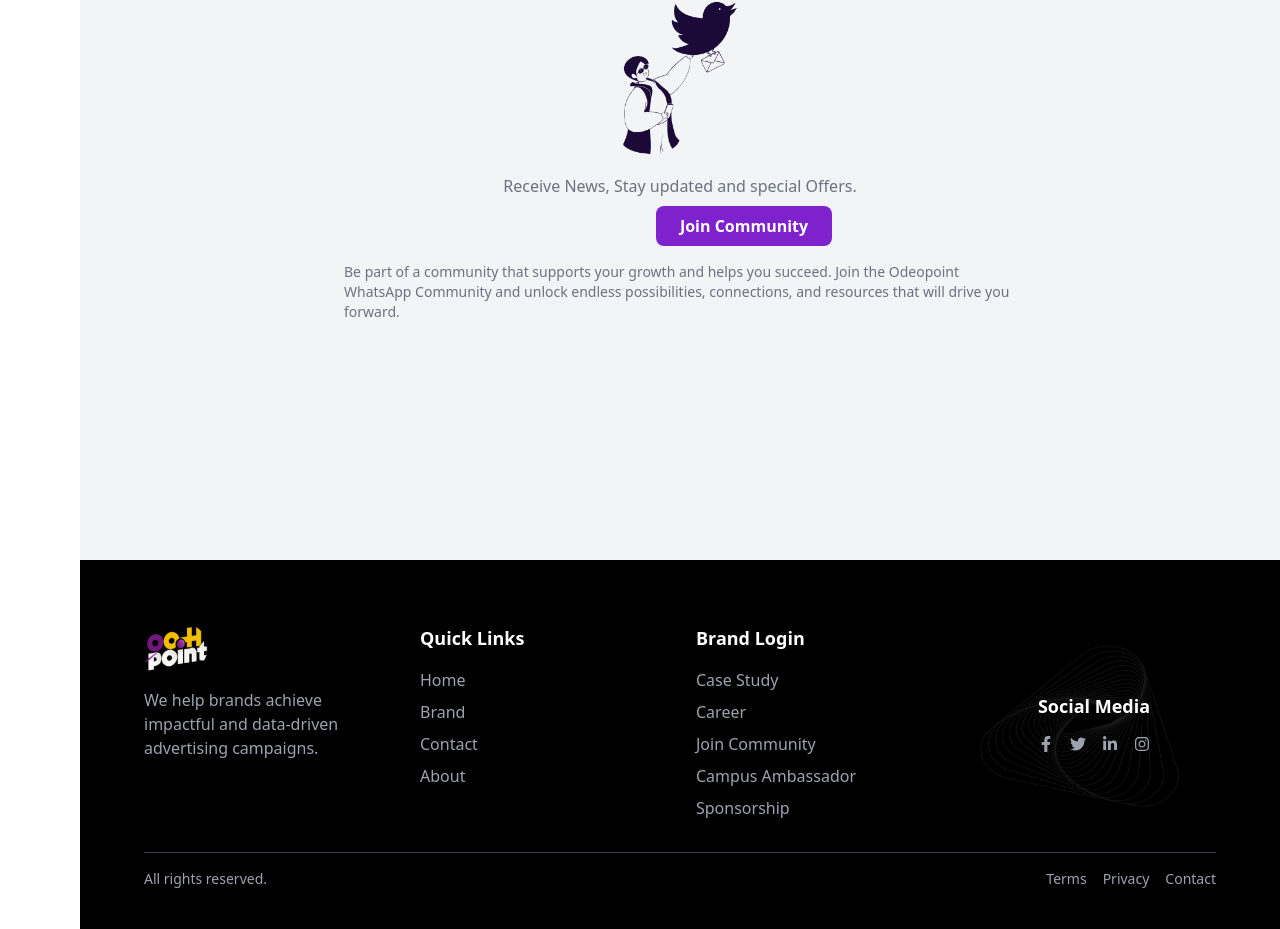
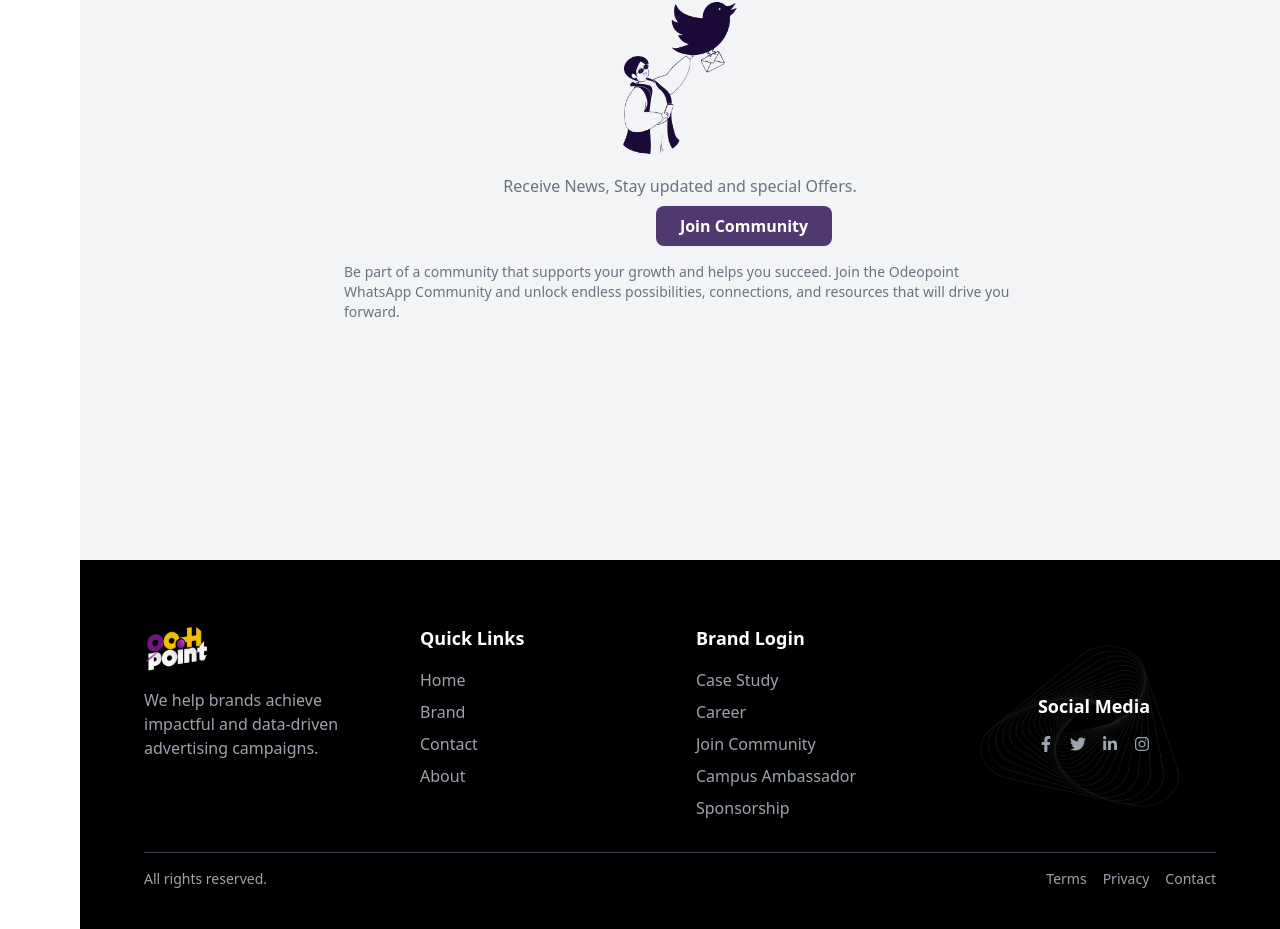
Before and after one commit to catnoirr/newpj, a Next.js app: page /CampusAmbassador in a window 1280 px wide. Shown: the part 4672-5601 px from the top of the page. Built offline with nearby package versions, Linux system fonts and the light colour scheme.

Commit message:
changes color

```diff
--- a/src/app/CampusAmbassador/components/JoinCommunity.jsx
+++ b/src/app/CampusAmbassador/components/JoinCommunity.jsx
@@ -13,7 +13,7 @@ export default function JoinCommunity() {
       <p className=" text-gray-500 font-medium  mb-2">Receive News, Stay updated and special Offers.</p>
 
       {/* Button */}
-      <button className=" relative  left-16 bg-purple-700 text-white px-6 py-2 rounded-lg font-semibold hover:bg-purple-800 transition-colors mb-4">
+      <button className=" relative  left-16 bg-purtle-700 text-white px-6 py-2 rounded-lg font-semibold hover:bg-purtle-400 transition-colors mb-4">
         Join Community
       </button>
 
```
